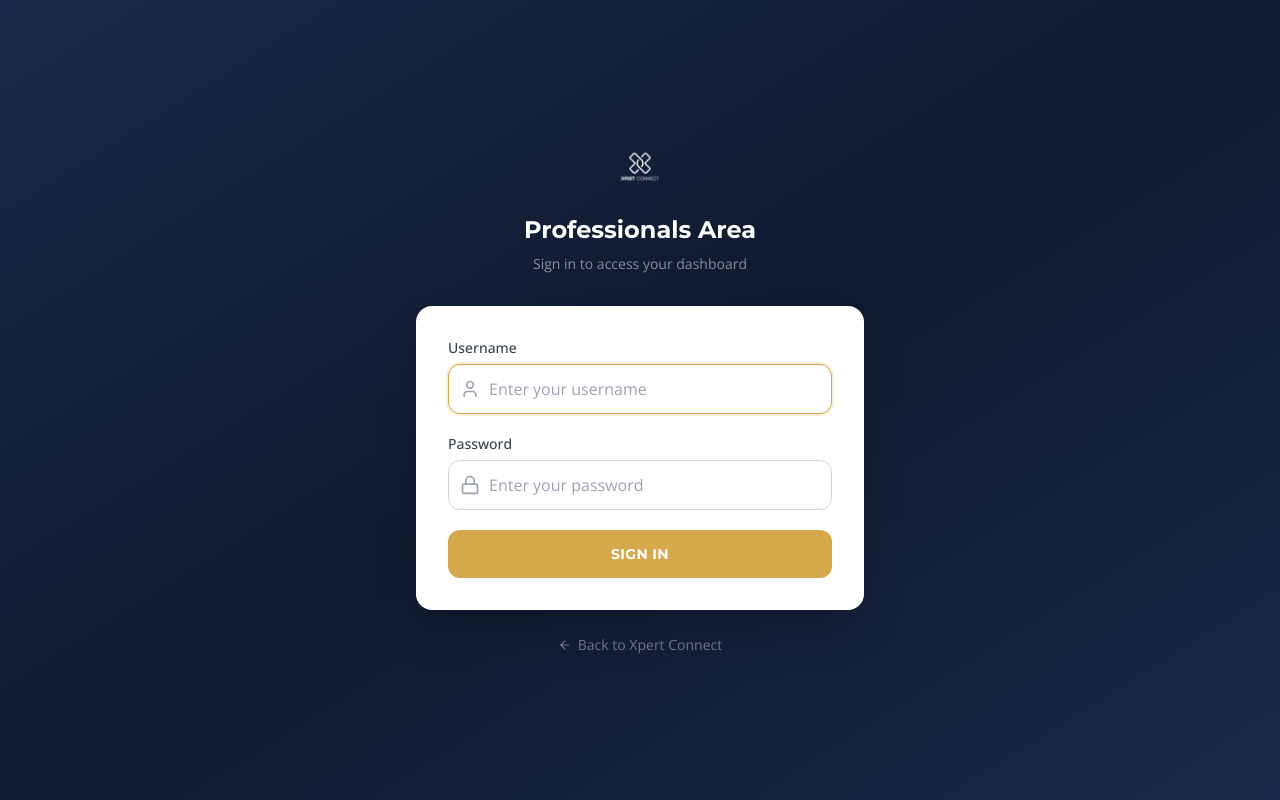
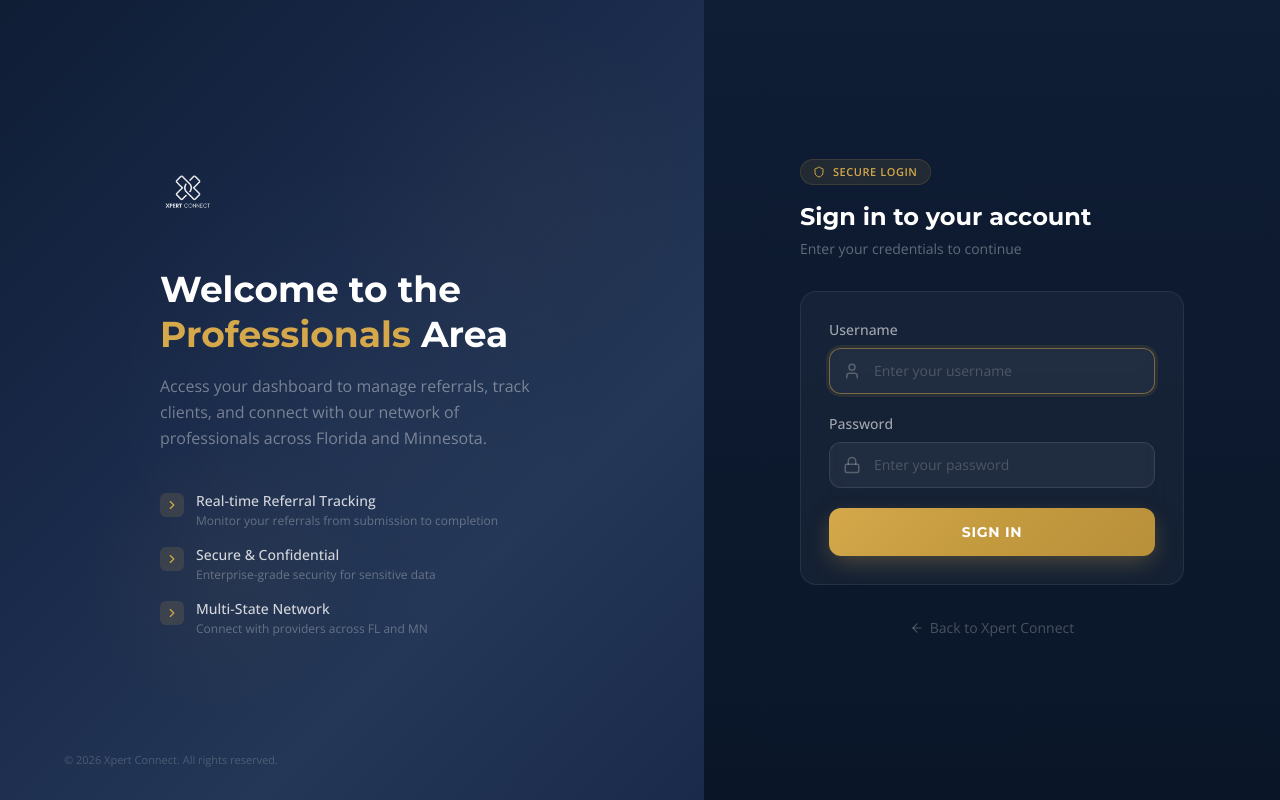
Before and after one commit to xpertconnectweb/XPERT-CONNECT, a Next.js app: page /professionals/login in a window 1280 px wide. Built offline with nearby package versions, Linux system fonts and the light colour scheme.

Commit message:
New screen login

```diff
--- a/src/components/professionals/LoginForm.tsx
+++ b/src/components/professionals/LoginForm.tsx
@@ -5,7 +5,7 @@ import { signIn, getSession } from 'next-auth/react'
 import { useRouter } from 'next/navigation'
 import Link from 'next/link'
 import Image from 'next/image'
-import { Lock, User, AlertCircle, Loader2, ArrowLeft } from 'lucide-react'
+import { Lock, User, AlertCircle, Loader2, ArrowLeft, Shield, ChevronRight } from 'lucide-react'
 
 export function LoginForm() {
   const router = useRouter()
@@ -38,6 +38,8 @@ export function LoginForm() {
       const session = await getSession()
       if (session?.user?.role === 'admin') {
         router.push('/admin/dashboard')
+      } else if (session?.user?.role === 'referrer') {
+        router.push('/professionals/refer')
       } else {
         router.push('/professionals/map')
       }
@@ -46,42 +48,111 @@ export function LoginForm() {
   }
 
   return (
-    <div className="min-h-screen flex items-center justify-center bg-gradient-to-br from-navy via-navy-dark to-navy px-4">
-      <div className="w-full max-w-md">
-        {/* Logo */}
-        <div className="text-center mb-8">
+    <div className="min-h-screen flex bg-[#0a1628]">
+      {/* Left side — decorative panel (hidden on mobile) */}
+      <div className="hidden lg:flex lg:w-[55%] relative overflow-hidden items-center justify-center">
+        {/* Gradient background */}
+        <div className="absolute inset-0" style={{ background: 'linear-gradient(135deg, #0f1d35 0%, #1a2a4a 40%, #243756 70%, #1a2a4a 100%)' }} />
+
+        {/* Decorative elements */}
+        <div className="absolute top-0 right-0 w-96 h-96 rounded-full opacity-[0.03]" style={{ background: 'radial-gradient(circle, #d4a84b, transparent 70%)' }} />
+        <div className="absolute bottom-20 left-20 w-72 h-72 rounded-full opacity-[0.04]" style={{ background: 'radial-gradient(circle, #d4a84b, transparent 70%)' }} />
+        <div className="absolute top-1/2 left-1/2 -translate-x-1/2 -translate-y-1/2 w-[600px] h-[600px] rounded-full opacity-[0.02]" style={{ background: 'radial-gradient(circle, #ffffff, transparent 60%)' }} />
+
+        {/* Grid pattern overlay */}
+        <div className="absolute inset-0 opacity-[0.03]" style={{ backgroundImage: 'linear-gradient(rgba(255,255,255,.1) 1px, transparent 1px), linear-gradient(90deg, rgba(255,255,255,.1) 1px, transparent 1px)', backgroundSize: '60px 60px' }} />
+
+        {/* Content */}
+        <div className="relative z-10 px-16 max-w-lg">
           <Image
             src="/images/logo.png"
             alt="Xpert Connect"
-            width={180}
-            height={50}
-            className="h-12 w-auto mx-auto brightness-0 invert mb-6"
+            width={200}
+            height={56}
+            className="h-14 w-auto brightness-0 invert mb-12 opacity-90"
             priority
           />
-          <h1 className="font-heading text-2xl font-bold text-white">
-            Professionals Area
-          </h1>
-          <p className="text-white/50 text-sm mt-2">
-            Sign in to access your dashboard
+
+          <h2 className="text-4xl font-heading font-bold text-white leading-tight mb-4">
+            Welcome to the<br />
+            <span style={{ color: '#d4a84b' }}>Professionals</span> Area
+          </h2>
+          <p className="text-white/40 text-base leading-relaxed mb-10">
+            Access your dashboard to manage referrals, track clients, and connect with our network of professionals across Florida and Minnesota.
           </p>
+
+          {/* Feature highlights */}
+          <div className="space-y-4">
+            {[
+              { label: 'Real-time Referral Tracking', desc: 'Monitor your referrals from submission to completion' },
+              { label: 'Secure & Confidential', desc: 'Enterprise-grade security for sensitive data' },
+              { label: 'Multi-State Network', desc: 'Connect with providers across FL and MN' },
+            ].map((item) => (
+              <div key={item.label} className="flex items-start gap-3 group">
+                <div className="mt-0.5 flex h-6 w-6 shrink-0 items-center justify-center rounded-md" style={{ background: 'rgba(212, 168, 75, 0.15)' }}>
+                  <ChevronRight className="h-3.5 w-3.5" style={{ color: '#d4a84b' }} />
+                </div>
+                <div>
+                  <p className="text-sm font-medium text-white/80">{item.label}</p>
+                  <p className="text-xs text-white/30 mt-0.5">{item.desc}</p>
+                </div>
+              </div>
+            ))}
+          </div>
+        </div>
+
+        {/* Bottom attribution */}
+        <div className="absolute bottom-8 left-16">
+          <p className="text-[11px] text-white/20">&copy; {new Date().getFullYear()} Xpert Connect. All rights reserved.</p>
+        </div>
+      </div>
+
+      {/* Right side — login form */}
+      <div className="flex-1 flex items-center justify-center px-6 py-12 relative">
+        {/* Subtle background texture */}
+        <div className="absolute inset-0 bg-gradient-to-b from-[#0f1d35] to-[#0a1628]" />
+
+        <div className="relative z-10 w-full max-w-sm">
+          {/* Mobile logo (hidden on desktop) */}
+          <div className="lg:hidden text-center mb-10">
+            <Image
+              src="/images/logo.png"
+              alt="Xpert Connect"
+              width={160}
+              height={45}
+              className="h-11 w-auto mx-auto brightness-0 invert mb-5 opacity-90"
+              priority
+            />
+            <h1 className="font-heading text-xl font-bold text-white">Professionals Area</h1>
+            <p className="text-white/40 text-sm mt-1.5">Sign in to access your dashboard</p>
+          </div>
+
+          {/* Desktop heading */}
+          <div className="hidden lg:block mb-8">
+            <div className="inline-flex items-center gap-2 rounded-full px-3 py-1 mb-4" style={{ background: 'rgba(212, 168, 75, 0.1)', border: '1px solid rgba(212, 168, 75, 0.15)' }}>
+              <Shield className="h-3 w-3" style={{ color: '#d4a84b' }} />
+              <span className="text-[11px] font-semibold uppercase tracking-wider" style={{ color: '#d4a84b' }}>Secure Login</span>
+            </div>
+            <h1 className="font-heading text-2xl font-bold text-white mb-1.5">Sign in to your account</h1>
+            <p className="text-white/35 text-sm">Enter your credentials to continue</p>
           </div>
 
           {/* Login Card */}
-        <div className="bg-white rounded-2xl shadow-2xl p-8">
+          <div className="rounded-2xl p-7" style={{ background: 'rgba(255, 255, 255, 0.04)', border: '1px solid rgba(255, 255, 255, 0.08)', backdropFilter: 'blur(20px)' }}>
             <form onSubmit={handleSubmit} className="space-y-5">
               {error && (
-              <div className="flex items-center gap-2 rounded-lg bg-red-50 border border-red-200 px-4 py-3 text-sm text-red-700" role="alert">
-                <AlertCircle className="h-4 w-4 flex-shrink-0" />
-                {error}
+                <div className="flex items-center gap-2.5 rounded-xl px-4 py-3 text-sm" style={{ background: 'rgba(239, 68, 68, 0.1)', border: '1px solid rgba(239, 68, 68, 0.2)' }} role="alert">
+                  <AlertCircle className="h-4 w-4 text-red-400 flex-shrink-0" />
+                  <span className="text-red-300">{error}</span>
                 </div>
               )}
 
               <div>
-              <label htmlFor="username" className="block text-sm font-medium text-gray-700 mb-1.5">
+                <label htmlFor="username" className="block text-sm font-medium text-white/60 mb-2">
                   Username
                 </label>
                 <div className="relative">
-                <User className="absolute left-3 top-1/2 -translate-y-1/2 h-5 w-5 text-gray-400" aria-hidden="true" />
+                  <User className="absolute left-3.5 top-1/2 -translate-y-1/2 h-[18px] w-[18px] text-white/25" aria-hidden="true" />
                   <input
                     ref={usernameRef}
                     id="username"
@@ -90,18 +161,30 @@ export function LoginForm() {
                     onChange={(e) => setUsername(e.target.value)}
                     required
                     autoComplete="username"
-                  className="w-full rounded-xl border border-gray-300 pl-10 pr-4 py-3 text-gray-900 placeholder-gray-400 focus:border-gold focus:outline-none focus:ring-2 focus:ring-gold/20 transition-colors"
+                    className="w-full rounded-xl pl-11 pr-4 py-3 text-sm text-white placeholder-white/20 focus:outline-none focus:ring-2 transition-all duration-200"
+                    style={{
+                      background: 'rgba(255, 255, 255, 0.05)',
+                      border: '1px solid rgba(255, 255, 255, 0.1)',
+                    }}
+                    onFocus={(e) => {
+                      e.target.style.borderColor = 'rgba(212, 168, 75, 0.5)'
+                      e.target.style.boxShadow = '0 0 0 3px rgba(212, 168, 75, 0.1)'
+                    }}
+                    onBlur={(e) => {
+                      e.target.style.borderColor = 'rgba(255, 255, 255, 0.1)'
+                      e.target.style.boxShadow = 'none'
+                    }}
                     placeholder="Enter your username"
                   />
                 </div>
               </div>
 
               <div>
-              <label htmlFor="password" className="block text-sm font-medium text-gray-700 mb-1.5">
+                <label htmlFor="password" className="block text-sm font-medium text-white/60 mb-2">
                   Password
                 </label>
                 <div className="relative">
-                <Lock className="absolute left-3 top-1/2 -translate-y-1/2 h-5 w-5 text-gray-400" aria-hidden="true" />
+                  <Lock className="absolute left-3.5 top-1/2 -translate-y-1/2 h-[18px] w-[18px] text-white/25" aria-hidden="true" />
                   <input
                     id="password"
                     type="password"
@@ -109,7 +192,19 @@ export function LoginForm() {
                     onChange={(e) => setPassword(e.target.value)}
                     required
                     autoComplete="current-password"
-                  className="w-full rounded-xl border border-gray-300 pl-10 pr-4 py-3 text-gray-900 placeholder-gray-400 focus:border-gold focus:outline-none focus:ring-2 focus:ring-gold/20 transition-colors"
+                    className="w-full rounded-xl pl-11 pr-4 py-3 text-sm text-white placeholder-white/20 focus:outline-none focus:ring-2 transition-all duration-200"
+                    style={{
+                      background: 'rgba(255, 255, 255, 0.05)',
+                      border: '1px solid rgba(255, 255, 255, 0.1)',
+                    }}
+                    onFocus={(e) => {
+                      e.target.style.borderColor = 'rgba(212, 168, 75, 0.5)'
+                      e.target.style.boxShadow = '0 0 0 3px rgba(212, 168, 75, 0.1)'
+                    }}
+                    onBlur={(e) => {
+                      e.target.style.borderColor = 'rgba(255, 255, 255, 0.1)'
+                      e.target.style.boxShadow = 'none'
+                    }}
                     placeholder="Enter your password"
                   />
                 </div>
@@ -118,7 +213,17 @@ export function LoginForm() {
               <button
                 type="submit"
                 disabled={loading}
-              className="w-full rounded-xl bg-gold px-4 py-3.5 font-heading text-sm font-bold uppercase tracking-wide text-white transition-all hover:bg-gold-dark hover:shadow-lg hover:shadow-gold/25 disabled:opacity-60 disabled:cursor-not-allowed flex items-center justify-center gap-2"
+                className="w-full rounded-xl px-4 py-3.5 font-heading text-sm font-bold uppercase tracking-wider text-white disabled:opacity-50 disabled:cursor-not-allowed flex items-center justify-center gap-2 transition-all duration-300 hover:-translate-y-0.5"
+                style={{
+                  background: 'linear-gradient(135deg, #d4a84b 0%, #c49a3f 50%, #b8903a 100%)',
+                  boxShadow: loading ? 'none' : '0 8px 24px -4px rgba(212, 168, 75, 0.35)',
+                }}
+                onMouseEnter={(e) => {
+                  if (!loading) (e.target as HTMLElement).style.boxShadow = '0 12px 32px -4px rgba(212, 168, 75, 0.5)'
+                }}
+                onMouseLeave={(e) => {
+                  (e.target as HTMLElement).style.boxShadow = '0 8px 24px -4px rgba(212, 168, 75, 0.35)'
+                }}
               >
                 {loading ? (
                   <>
@@ -133,16 +238,17 @@ export function LoginForm() {
           </div>
 
           {/* Back link */}
-        <div className="text-center mt-6">
+          <div className="text-center mt-8">
             <Link
               href="/"
-            className="inline-flex items-center gap-1.5 text-white/40 text-sm hover:text-white/70 transition-colors"
+              className="group inline-flex items-center gap-1.5 text-white/25 text-sm hover:text-white/50 transition-colors duration-200"
             >
-            <ArrowLeft className="h-3.5 w-3.5" />
+              <ArrowLeft className="h-3.5 w-3.5 group-hover:-translate-x-0.5 transition-transform" />
               Back to Xpert Connect
             </Link>
           </div>
         </div>
       </div>
+    </div>
   )
 }
```
Lines whose indentation alone changed are shown as unchanged.
